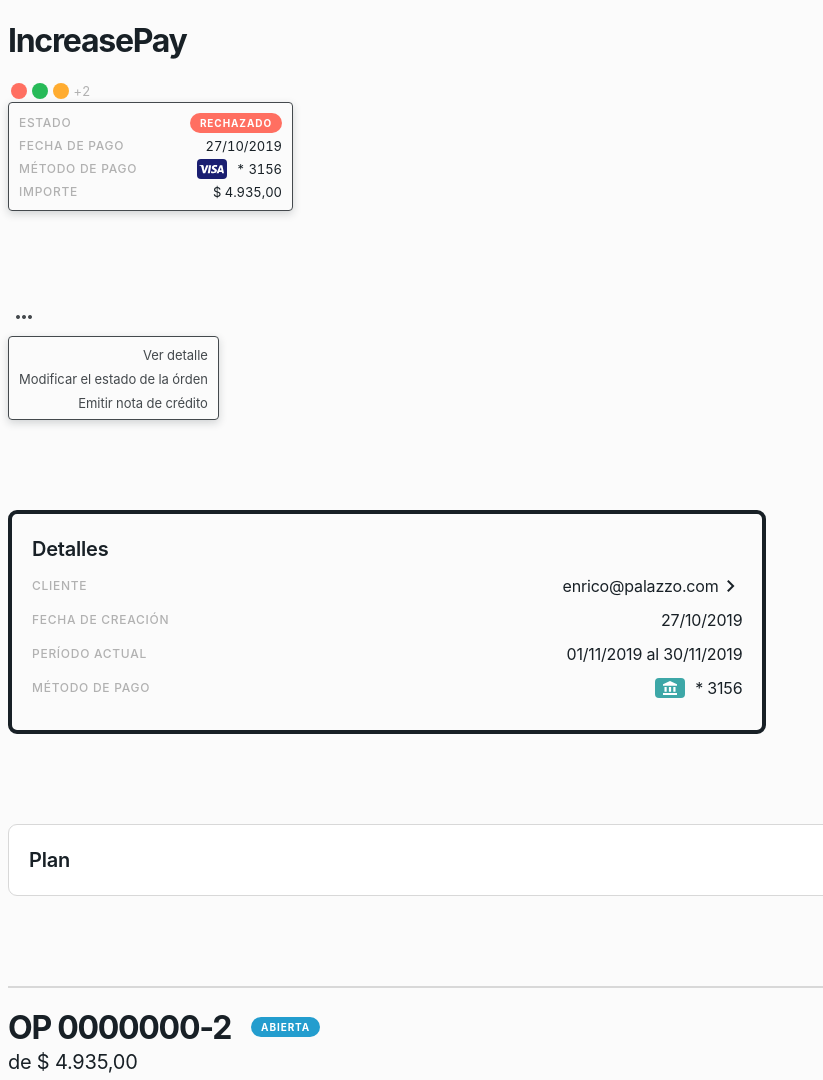
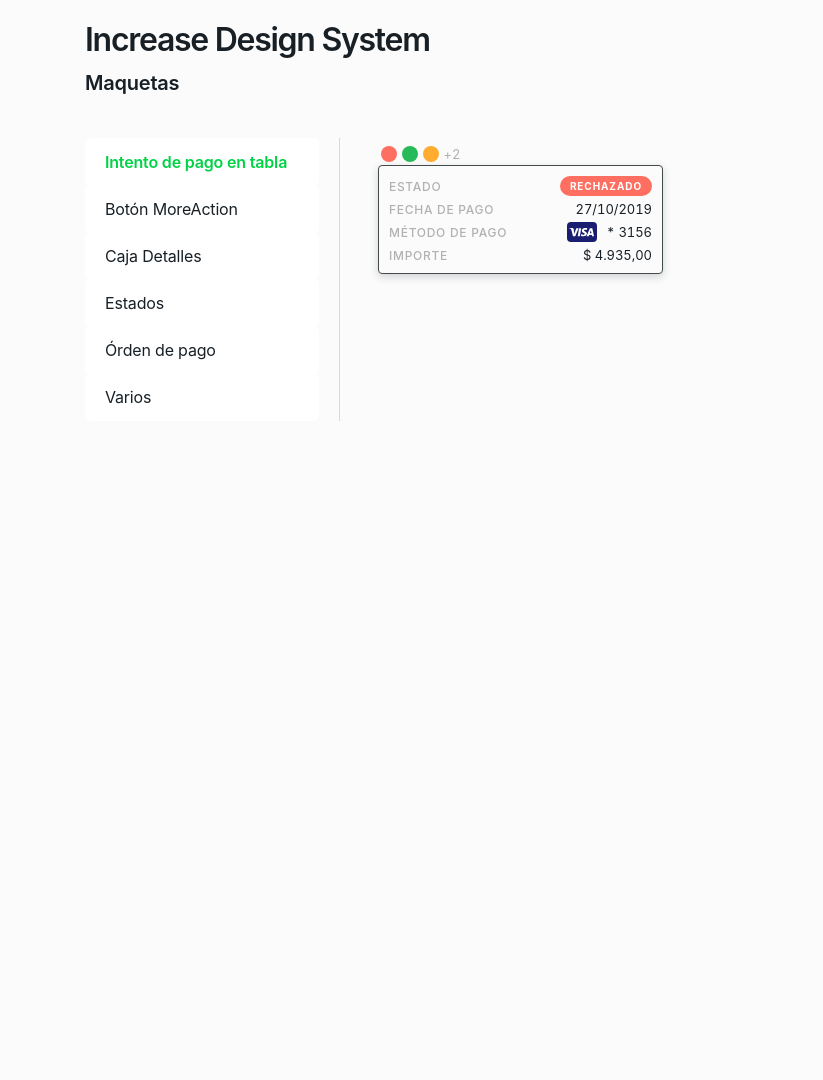
Before and after one commit to juanmanuelynz/increase-design-system, a plain HTML site: page index.html in a window 1280 px wide. Shown: the top 1080 px of the page, without its empty margins (0-823 px from the left). After the commit the page ends 864 px from the top, so only its background shows below. Drawn offline with nearby package versions, Linux system fonts and the light colour scheme.

Commit message:
Tab navigator + component code separated by files

```diff
--- /dev/null
+++ b/components/details_box.html
@@ -0,0 +1,43 @@
+<!DOCTYPE html>
+<html>
+<head>
+	<meta http-equiv="Content-Type" content="text/html; charset=UTF-8" />
+    <link rel="stylesheet" type="text/css" href="../css/styles.css" />
+
+    <link href="https://fonts.googleapis.com/icon?family=Material+Icons"
+      rel="stylesheet">
+
+</head>
+<body>
+
+    <div class="details_box">
+        <h2>Detalles</h2>
+
+        <div class="row">
+            <label>Cliente</label>
+            <span class="link internal">enrico@palazzo.com</span>
+        </div>
+
+        <div class="row">
+            <label>Fecha de creación</label>
+            <span>27/10/2019</span>
+        </div>
+
+        <div class="row">
+            <label>Período actual</label>
+            <span>01/11/2019 al 30/11/2019</span>
+        </div>
+
+        <div class="row">
+            <label>Método de pago</label>
+<!--                <span class="payment_method cbu">* 3156</span>-->
+            <div class="payment_method">
+                <div class="method_icon cbu"></div>
+                <span>* 3156</span>
+            </div>
+        </div>
+    </div>
+
+</body>
+
+</html>
--- /dev/null
+++ b/components/invoice.html
@@ -0,0 +1,24 @@
+<!DOCTYPE html>
+<html>
+<head>
+	<meta http-equiv="Content-Type" content="text/html; charset=UTF-8" />
+    <link rel="stylesheet" type="text/css" href="../css/styles.css" />
+
+    <link href="https://fonts.googleapis.com/icon?family=Material+Icons"
+      rel="stylesheet">
+
+</head>
+<body>
+
+    <div class="invoice_header">
+        <div class="title">
+            <h1>OP 0000000-2</h1>
+            <div class="tag invoice open">Abierta</div>
+        </div>
+        <h2>de $ 4.935,00</h2>
+        <h3><span>Fecha de pago:</span> hace 4 horas</h3>
+    </div>
+
+</body>
+
+</html>
--- /dev/null
+++ b/components/moreAction.html
@@ -0,0 +1,25 @@
+<!DOCTYPE html>
+<html>
+<head>
+	<meta http-equiv="Content-Type" content="text/html; charset=UTF-8" />
+    <link rel="stylesheet" type="text/css" href="../css/styles.css" />
+
+    <link href="https://fonts.googleapis.com/icon?family=Material+Icons"
+      rel="stylesheet">
+
+</head>
+<body>
+
+    <div class="moreActions"><i class="material-icons">more_horiz</i></div>
+
+    <div class="contextual_box menu">
+        <ul>
+            <li><a href="#">Ver detalle</a></li>
+            <li><a href="#">Modificar el estado de la órden</a></li>
+            <li><a href="#">Emitir nota de crédito</a></li>
+        </ul>
+    </div>
+
+</body>
+
+</html>
--- /dev/null
+++ b/components/payment_attempts.html
@@ -0,0 +1,48 @@
+<!DOCTYPE html>
+<html>
+<head>
+	<meta http-equiv="Content-Type" content="text/html; charset=UTF-8" />
+    <link rel="stylesheet" type="text/css" href="../css/styles.css" />
+
+    <link href="https://fonts.googleapis.com/icon?family=Material+Icons"
+      rel="stylesheet">
+
+</head>
+<body>
+
+    <div class="payment_attempts">
+            <span class="payment_light fail"></span>
+            <span class="payment_light ok"></span>
+            <span class="payment_light partial"></span>
+            <span class="payment_light plus">+2</span>
+        </div>
+
+        <div class="light_tooltip contextual_box">
+            <div class="row">
+                <label>Estado</label>
+                <div class="tag payment fail">Rechazado</div>
+            </div>
+
+            <div class="row">
+                <label>Fecha de pago</label>
+                <span>27/10/2019</span>
+            </div>
+
+            <div class="row">
+                <label>Método de pago</label>
+<!--                <span class="payment_method visa">* 3156</span>-->
+                <div class="payment_method">
+                    <div class="method_icon visa"></div>
+                    <span>* 3156</span>
+                </div>
+            </div>
+
+            <div class="row">
+                <label>Importe</label>
+                <span>$ 4.935,00</span>
+            </div>
+    </div>
+
+</body>
+
+</html>
--- /dev/null
+++ b/components/states.html
@@ -0,0 +1,30 @@
+<!DOCTYPE html>
+<html>
+<head>
+	<meta http-equiv="Content-Type" content="text/html; charset=UTF-8" />
+    <link rel="stylesheet" type="text/css" href="../css/styles.css" />
+
+    <link href="https://fonts.googleapis.com/icon?family=Material+Icons"
+      rel="stylesheet">
+
+</head>
+<body>
+
+    <h2>Factura</h2>
+    <div class="tag invoice draft">Borrador</div>
+    <div class="tag invoice open">Abierta</div>
+    <div class="tag invoice partial">Parcial</div>
+    <div class="tag invoice paid">Pagada</div>
+    <div class="tag invoice null">Nula</div>
+    <div class="tag invoice unchargeable">Incobrable</div>
+
+    <h2>Pagos</h2>
+    <div class="tag payment open">Abierto</div>
+    <div class="tag payment processing">Procesando</div>
+    <div class="tag payment approved">Aprobado</div>
+    <div class="tag payment paid">Cobrado</div>
+    <div class="tag payment fail">Rechazado</div>
+
+</body>
+
+</html>
--- /dev/null
+++ b/components/varios.html
@@ -0,0 +1,27 @@
+<!DOCTYPE html>
+<html>
+<head>
+	<meta http-equiv="Content-Type" content="text/html; charset=UTF-8" />
+    <link rel="stylesheet" type="text/css" href="../css/styles.css" />
+
+    <link href="https://fonts.googleapis.com/icon?family=Material+Icons"
+      rel="stylesheet">
+
+</head>
+<body>
+
+    <h2>Caja contenedora</h2>
+    <section>
+        <div class="content_box">
+            <h2>Plan</h2>
+        </div>
+    </section>
+
+    <h2>Línea separadora</h2>
+    <section>
+        <hr>
+    </section>
+
+</body>
+
+</html>
--- a/index.html
+++ b/index.html
@@ -2,140 +2,74 @@
 <html>
 <head>
 	<meta http-equiv="Content-Type" content="text/html; charset=UTF-8" />
-<!--    <link rel="stylesheet" type="text/css" href="/css/maquetado.css" />-->
-    <link rel="stylesheet" type="text/css" href="/css/styles.css" />
 
-    <link href="https://fonts.googleapis.com/icon?family=Material+Icons"
-      rel="stylesheet">
+    <link href="https://fonts.googleapis.com/icon?family=Material+Icons" rel="stylesheet">
+    <link rel="stylesheet" href="https://stackpath.bootstrapcdn.com/bootstrap/4.3.1/css/bootstrap.min.css" integrity="sha384-ggOyR0iXCbMQv3Xipma34MD+dH/1fQ784/j6cY/iJTQUOhcWr7x9JvoRxT2MZw1T" crossorigin="anonymous">
 
-	<title>IncreasePay</title>
+    <link rel="stylesheet" type="text/css" href="css/styles.css" />
+
+    <script src="https://code.jquery.com/jquery-3.3.1.slim.min.js" integrity="sha384-q8i/X+965DzO0rT7abK41JStQIAqVgRVzpbzo5smXKp4YfRvH+8abtTE1Pi6jizo" crossorigin="anonymous"></script>
+<script src="https://cdnjs.cloudflare.com/ajax/libs/popper.js/1.14.7/umd/popper.min.js" integrity="sha384-UO2eT0CpHqdSJQ6hJty5KVphtPhzWj9WO1clHTMGa3JDZwrnQq4sF86dIHNDz0W1" crossorigin="anonymous"></script>
+<script src="https://stackpath.bootstrapcdn.com/bootstrap/4.3.1/js/bootstrap.min.js" integrity="sha384-JjSmVgyd0p3pXB1rRibZUAYoIIy6OrQ6VrjIEaFf/nJGzIxFDsf4x0xIM+B07jRM" crossorigin="anonymous"></script>
+
+	<title>Increase Design System</title>
 </head>
 
 <body>
 
-	<!--<header>
-		<nav>
-			<ul>
-				<li>Your menu</li>
-			</ul>
-		</nav>
-	</header>-->
+	<header class="container">
+        <h1>Increase Design System</h1>
+        <h2>Maquetas</h2>
+	</header>
 
-    <h1>IncreasePay</h1>
+    <div class="container">
 
-	<section>
-        <div class="payment_attempts">
-            <span class="payment_light fail"></span>
-            <span class="payment_light ok"></span>
-            <span class="payment_light partial"></span>
-            <span class="payment_light plus">+2</span>
-        </div>
+        <div class="row">
+            <div class="col-3">
+                <div class="list-group" id="list-tab" role="tablist">
+                    <a class="list-group-item list-group-item-action active" data-toggle="list" href="#payment_attempts" role="tab">Intento de pago en tabla</a>
 
-        <div class="light_tooltip contextual_box">
-            <div class="row">
-                <label>Estado</label>
-                <div class="tag payment fail">Rechazado</div>
-            </div>
+                    <a class="list-group-item list-group-item-action" data-toggle="list" href="#moreAction" role="tab">Botón MoreAction</a>
 
-            <div class="row">
-                <label>Fecha de pago</label>
-                <span>27/10/2019</span>
-            </div>
+                    <a class="list-group-item list-group-item-action" data-toggle="list" href="#detailsBox" role="tab">Caja Detalles</a>
 
-            <div class="row">
-                <label>Método de pago</label>
-<!--                <span class="payment_method visa">* 3156</span>-->
-                <div class="payment_method">
-                    <div class="method_icon visa"></div>
-                    <span>* 3156</span>
+                    <a class="list-group-item list-group-item-action" data-toggle="list" href="#states" role="tab">Estados</a>
+
+                    <a class="list-group-item list-group-item-action" data-toggle="list" href="#invoice" role="tab">Órden de pago</a>
+
+                    <a class="list-group-item list-group-item-action" data-toggle="list" href="#varios" role="tab">Varios</a>
                 </div>
             </div>
+            <div class="col-9">
+                <div class="tab-content" id="nav-tabContent">
+                    <div class="tab-pane fade show active" id="payment_attempts" role="tabpanel">
+                        <iframe class="component_container" src="components/payment_attempts.html"></iframe>
+                    </div>
 
-            <div class="row">
-                <label>Importe</label>
-                <span>$ 4.935,00</span>
+                    <div class="tab-pane fade" id="moreAction" role="tabpanel">
+                        <iframe class="component_container" src="components/moreAction.html"></iframe>
+                    </div>
+
+                    <div class="tab-pane fade" id="detailsBox" role="tabpanel">
+                        <iframe class="component_container" src="components/details_box.html"></iframe>
+                    </div>
+
+                    <div class="tab-pane fade" id="states" role="tabpanel">
+                        <iframe class="component_container" src="components/states.html"></iframe>
+                    </div>
+
+                    <div class="tab-pane fade" id="invoice" role="tabpanel">
+                        <iframe class="component_container" src="components/invoice.html"></iframe>
+                    </div>
+
+                    <div class="tab-pane fade" id="varios" role="tabpanel">
+                        <iframe class="component_container" src="components/varios.html"></iframe>
+                    </div>
+                </div>
             </div>
         </div>
 
-	</section>
-
-    <section>
-        <div class="moreActions"><i class="material-icons">more_horiz</i></div>
-
-        <div class="contextual_box menu">
-            <ul>
-                <li><a href="#">Ver detalle</a></li>
-                <li><a href="#">Modificar el estado de la órden</a></li>
-                <li><a href="#">Emitir nota de crédito</a></li>
-            </ul>
-        </div>
-    </section>
-
-    <section>
-        <div class="details_box">
-            <h2>Detalles</h2>
-
-            <div class="row">
-                <label>Cliente</label>
-                <span class="link internal">enrico@palazzo.com</span>
-            </div>
-
-            <div class="row">
-                <label>Fecha de creación</label>
-                <span>27/10/2019</span>
-            </div>
-
-            <div class="row">
-                <label>Período actual</label>
-                <span>01/11/2019 al 30/11/2019</span>
-            </div>
-
-            <div class="row">
-                <label>Método de pago</label>
-<!--                <span class="payment_method cbu">* 3156</span>-->
-                <div class="payment_method">
-                    <div class="method_icon cbu"></div>
-                    <span>* 3156</span>
-                </div>
-            </div>
-        </div>
-    </section>
-
-    <section>
-        <div class="content_box">
-            <h2>Plan</h2>
-        </div>
-    </section>
-
-    <section>
-        <hr>
-        <div class="invoice_header">
-            <div class="title">
-                <h1>OP 0000000-2</h1>
-                <div class="tag invoice open">Abierta</div>
-            </div>
-            <h2>de $ 4.935,00</h2>
-            <h3><span>Fecha de pago:</span> hace 4 horas</h3>
-        </div>
-    </section>
-
-    <section>
-        <h1>Estados</h1>
-        <h2>Factura</h2>
-        <div class="tag invoice draft">Borrador</div>
-        <div class="tag invoice open">Abierta</div>
-        <div class="tag invoice partial">Parcial</div>
-        <div class="tag invoice paid">Pagada</div>
-        <div class="tag invoice null">Nula</div>
-        <div class="tag invoice unchargeable">Incobrable</div>
-
-        <h2>Pagos</h2>
-        <div class="tag payment open">Abierto</div>
-        <div class="tag payment processing">Procesando</div>
-        <div class="tag payment approved">Aprobado</div>
-        <div class="tag payment paid">Cobrado</div>
-        <div class="tag payment fail">Rechazado</div>
-    </section>
+    </div>
 
 	<footer>
 <!--		<p>Copyright 2009 Juan</p>-->
--- a/scss/components/_heading.scss
+++ b/scss/components/_heading.scss
@@ -5,6 +5,7 @@
 /****************************************************************/
 
 h1 {
+    font-weight: 600;
     font-size: 32px;
     line-height: 124%;
     letter-spacing: -0.04em;
--- /dev/null
+++ b/scss/components/_storybook.scss
@@ -0,0 +1,37 @@
+/****************************************************************/
+/****************************************************************/
+/* STORYBOOK */
+/****************************************************************/
+/****************************************************************/
+
+.list-group {
+    padding: 0 20px 0 0;
+    border-right: 1px solid $IncreaseWhite-medium;
+}
+
+.list-group-item {
+    border: none;
+    border-radius: 6px;
+    color: $IncreaseBlack;
+
+    &:first-child, &:last-child {
+        border-radius: 6px;
+    }
+
+    &:hover {
+        background-color: $IncreaseWhite-light;
+    }
+
+    &.active {
+        background-color: $IncreaseWhite;
+        color: $IncreaseGreen;
+        font-weight: 600;
+    }
+
+}
+
+.component_container {
+    border: none;
+    height: 720px;
+    width: 100%;
+}
--- a/scss/components/_variables.scss
+++ b/scss/components/_variables.scss
@@ -5,7 +5,7 @@
 /****************************************************************/
 
 $IncreaseWhite: #FFFFFF;
-$IncreaseWhite-light: #FFFFFF;
+$IncreaseWhite-light: #F5F5F5;
 $IncreaseWhite-medium: #D8D8D8;
 $IncreaseWhite-bold: #B1B1B1;
 
@@ -14,8 +14,8 @@ $IncreaseBlack-light: #44494D;
 $IncreaseBlack-medium: #14191C;
 $IncreaseBlack-bold: #000000;
 
-$IncreaseGreen: #099237;
-$IncreaseGreen-light: #099237;
+$IncreaseGreen: #00D246;
+$IncreaseGreen-light: #4DE07E;
 $IncreaseGreen-medium: #27BA58;
 $IncreaseGreen-bold: #099237;
 
--- a/scss/styles.scss
+++ b/scss/styles.scss
@@ -1,4 +1,6 @@
 @import "components/variables";
+@import "components/storybook";
+
 @import "components/heading";
 @import "components/contextual";
 @import "components/tag";
@@ -9,6 +11,11 @@
 @import "components/details_box";
 @import "components/invoice";
 
+/****************************************************************/
+/****************************************************************/
+/* General */
+/****************************************************************/
+/****************************************************************/
 
 body {
     font-family: 'Inter';
@@ -17,6 +24,11 @@ body {
     line-height: 150%;
     letter-spacing: -0.011em;
     background-color: $NotSoWhite;
+}
+
+header {
+    padding: 20px;
+    margin-bottom: 20px;
 }
 
 section {
```
Also changed, not shown: scss/components/_invoice.scss (+7 -1 lines), .brackets.json (added), css/styles.css, 1 other file.
